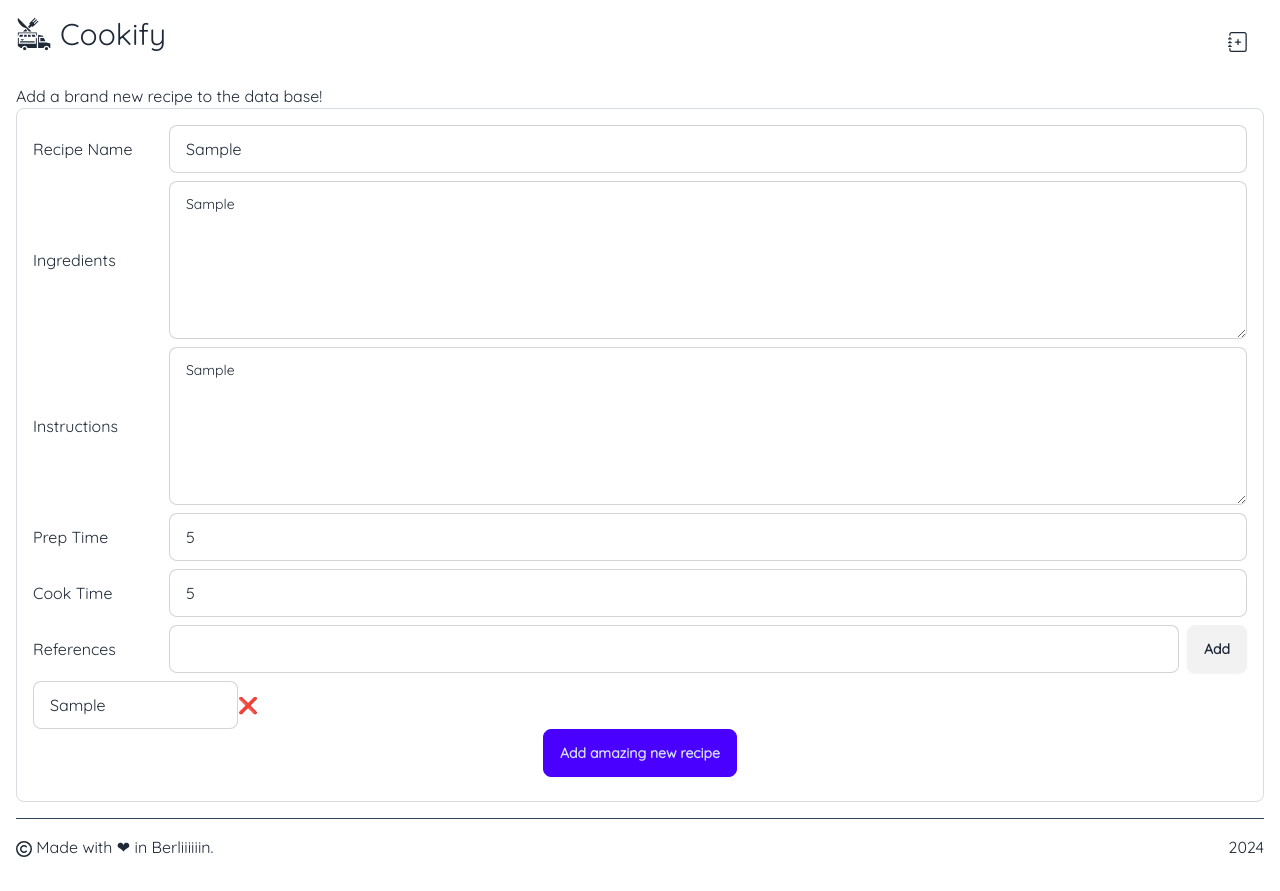
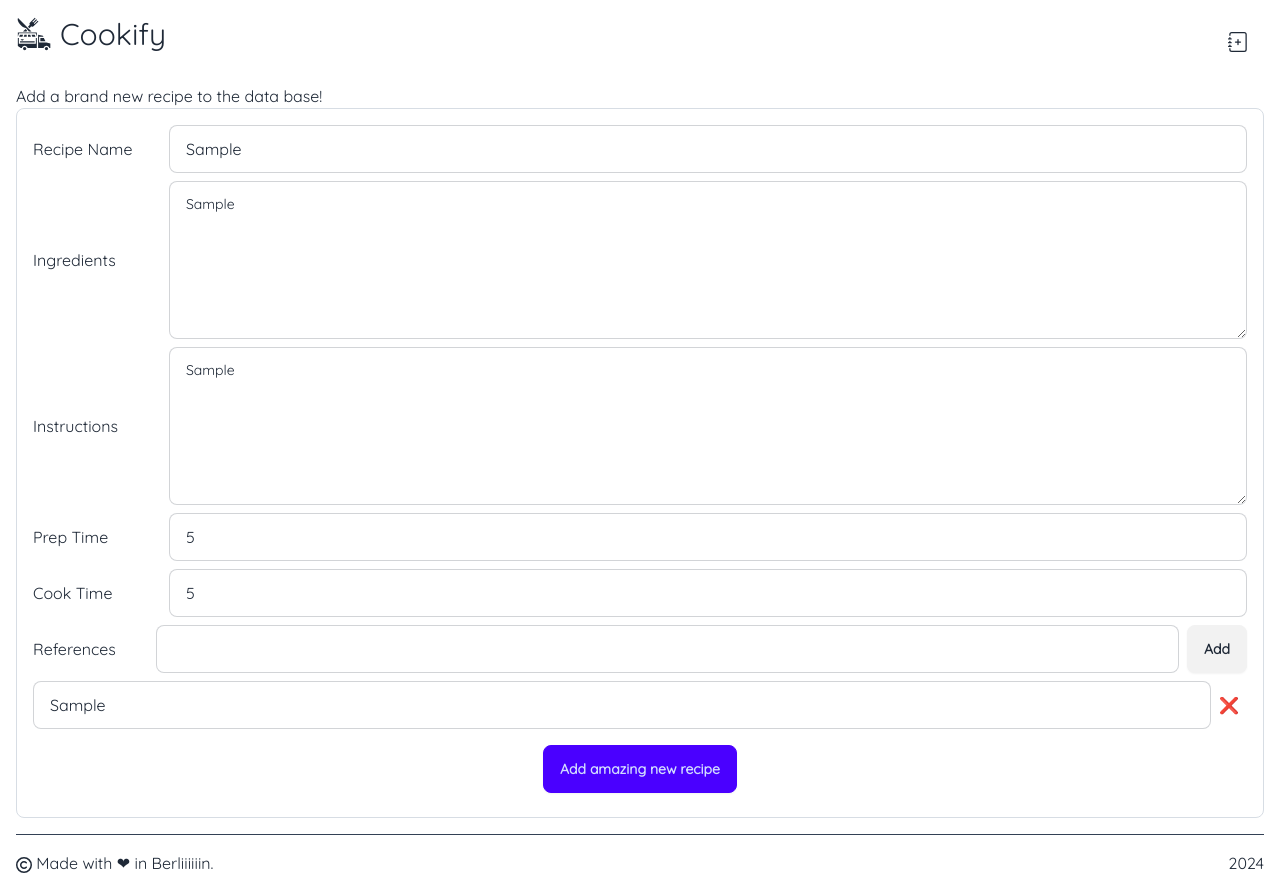
Before and after one commit to mayagizmo/cookify, a React (Vite) app: page /add-recipe in a window 1280 px wide. Both pictures are taken after typing "Sample", "Sample", "Sample", "5", "5", "Sample" into the empty fields and a click on the button "Add". Built offline with nearby package versions, Linux system fonts and the light colour scheme; a web font is replaced by a local one.

Commit message:
Improve UI of added references

```diff
--- a/src/AddRecipePage/AddRecipePage.tsx
+++ b/src/AddRecipePage/AddRecipePage.tsx
@@ -60,6 +60,7 @@ export function AddRecipePage() {
       cookingTime: Number(cookTime),
       instructions,
       ingredients: splitIngredients(ingredients),
+      source: sourcesList,
     };
   }
 
@@ -95,8 +96,8 @@ export function AddRecipePage() {
     );
   }
 
-  function handleDeleteReference(index: number, valueToDelete: string) {
-    const newVal = sourcesList.filter((item) => item != valueToDelete);
+  function handleDeleteReference(indexToDelete: number) {
+    const newVal = sourcesList.filter((_, index) => index !== indexToDelete);
 
     setSourcesList(newVal);
   }
@@ -165,7 +166,7 @@ export function AddRecipePage() {
           type="number"
           onChange={(e) => setPrepTime(e.target.value)}
           required
-          min={1}
+          min={0}
         />
       </div>
       <div className="flex items-center gap-2 mb-2">
@@ -180,13 +181,14 @@ export function AddRecipePage() {
           type="number"
           onChange={(e) => setCookTime(e.target.value)}
           required
-          min={1}
+          min={0}
         />
       </div>
-      <div className="flex items-center gap-2 mb-2">
+      <div className="flex flex-col md:flex-row items-center gap-2 mb-2">
         <label htmlFor={newSourceId} className="w-32">
           References
         </label>
+        <aside className="w-full flex gap-2">
           <input
             className="input input-bordered flex-grow"
             name="source"
@@ -198,13 +200,17 @@ export function AddRecipePage() {
           <button className="btn" onClick={handleAddReference}>
             Add
           </button>
+        </aside>
       </div>
       {sourcesList.length > 0 && (
-        <div>
+        <div className="flex flex-wrap gap-2">
           {sourcesList.map((source, index) => (
-            <div key={index}>
+            <div
+              className="flex flex-1 min-w-[calc(100%-0.5rem)] lg:min-w-[calc(50%-0.5rem)]"
+              key={index}
+            >
               <input
-                className="input input-bordered flex-"
+                className="input input-bordered flex-grow"
                 name={source}
                 id={source}
                 value={source}
@@ -214,9 +220,9 @@ export function AddRecipePage() {
                 }
               />
               <button
-                className="btn-s"
+                className="p-2"
                 type="button"
-                onClick={() => handleDeleteReference(index, source)}
+                onClick={() => handleDeleteReference(index)}
               >
                 ❌
               </button>
@@ -225,7 +231,7 @@ export function AddRecipePage() {
         </div>
       )}
 
-      <div className="text-center mb-2">
+      <div className="text-center mb-2 mt-4">
         <button className="btn btn-primary" type="submit">
           {isLoading ? (
             <span>
```
Lines whose indentation alone changed are shown as unchanged.
